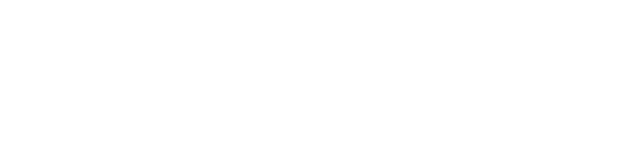
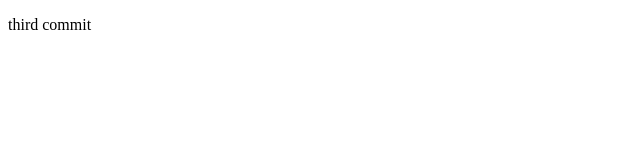
Before and after one commit to anand-cr/gitfresh, a plain HTML site: page index.html in a window 1280 px wide. Shown: the whole page, without its empty margins (0-640 px from the left). Drawn offline with Linux system fonts and the light colour scheme.

Commit message:
Third commit

```diff
--- a/index.html
+++ b/index.html
@@ -5,6 +5,6 @@
     <title>Header</title>
   </head>
   <body>
-
+<p> third commit <p>
   </body>
 </html>
```
